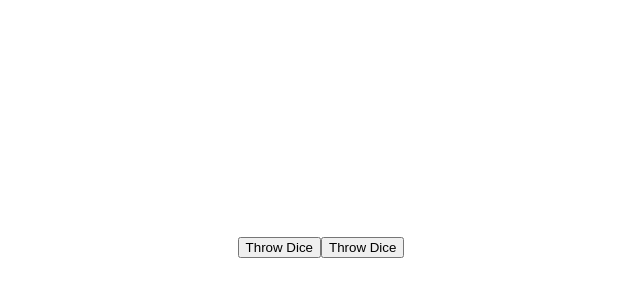
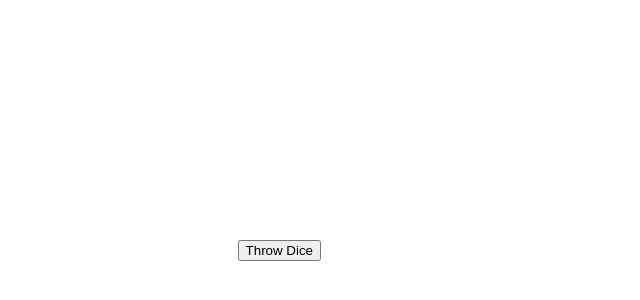
Before and after one commit to Tektike4/Vue-Yatzee, a Vue app: page / in a window 1280 px wide. Shown: the part 150-450 px from the top of the page, without its empty margins (319-959 px from the left). Built offline with nearby package versions, Linux system fonts and the light colour scheme.

Commit message:
Update App.vue

```diff
--- a/src/App.vue
+++ b/src/App.vue
@@ -1,15 +1,13 @@
 <template>
-    <div>
-        <ThrownDice :input1="tableMaker" />
-    </div>
-    <div>
-        <ThrownDice v-model="dice.value"></ThrownDice>
-    </div>
+    <ThrownDice />
 </template>
 <script setup>
 import {ref, reactive} from 'vue';
 import ThrownDice from './components/ThrownDice.vue';
-const dice = ref([]);
+const dice = ref('');
+const handleDice = newDice => {
+    dice.value = newDice;
+};
 const tableMaker = dice;
 </script>
 <style scoped></style>
```
